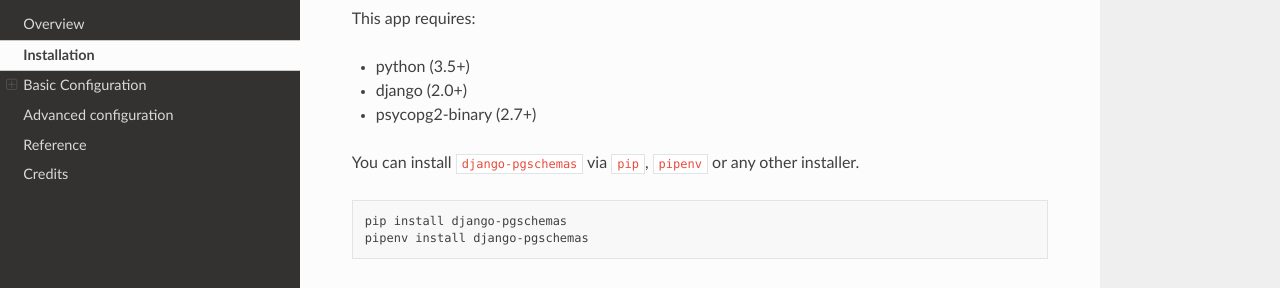
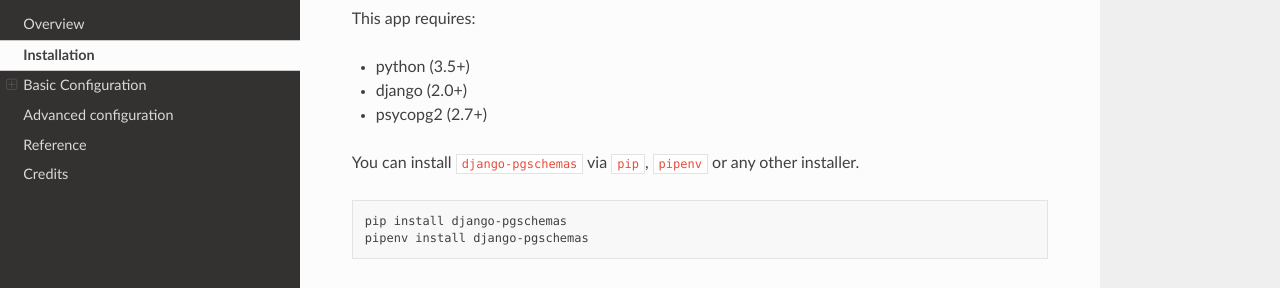
Before and after one commit to lorinkoz/django-pgschemas, a Sphinx documentation site: the page built from docs/basic.rst, in a window 1280 px wide and 900 px high. Shown: the part 153-441 px from the top of the window. Built offline with Sphinx 7.4.7 and the Read the Docs theme 2.0.0, drawn with Linux system fonts in a browser that asks for light colours; the version number is read from the project's files by our own code.

Commit message:
Changed pyscopg2-binary dependency to psycopg2

```diff
--- a/docs/basic.rst
+++ b/docs/basic.rst
@@ -5,7 +5,7 @@
 
 * python (3.5+)
 * django (2.0+)
-* psycopg2-binary (2.7+)
+* psycopg2 (2.7+)
 
 You can install ``django-pgschemas`` via ``pip``, ``pipenv`` or any other
 installer.
--- a/pyproject.toml
+++ b/pyproject.toml
@@ -17,7 +17,7 @@
 [tool.poetry.dependencies]
 python = "^3.5"
 django = "^2.0"
-psycopg2-binary = "^2.7"
+psycopg2 = "^2.7"
 
 [tool.poetry.dev-dependencies]
 sphinx = "^1.8"
```
